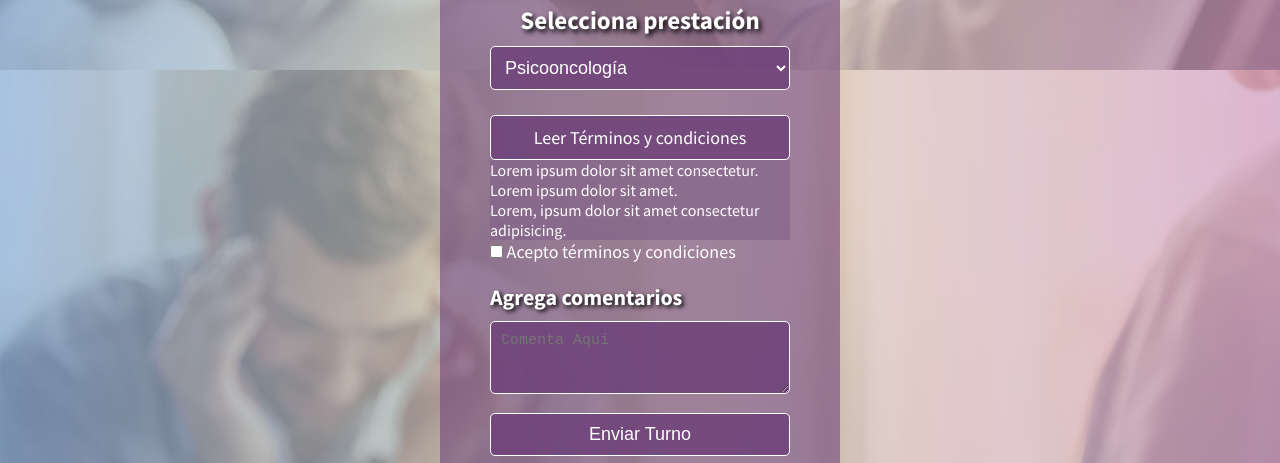
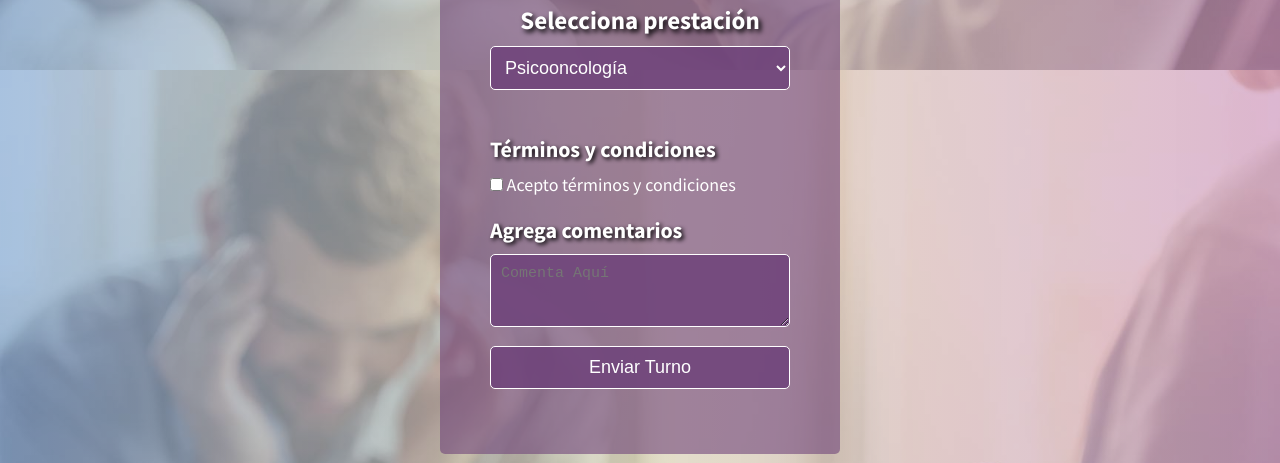
Before and after one commit to Stdiaz91/PreEntrega3-DiazSebastian, a plain HTML site: page pages/solicitar-turno.html in a window 1280 px wide. Shown: the part 818-1281 px from the top of the page. Drawn offline with nearby package versions, Linux system fonts and the light colour scheme; a web font is replaced by a local one.

Commit message:
Psico-Online.SegundaPreEntrega

```diff
--- a/css/styles.css
+++ b/css/styles.css
@@ -16,7 +16,7 @@
 /*----------------------- BODY--------------------------------*/
 
 body{
-    font-family: 'Source Sans Pro', sans-serif;
+    font-family: 'Source Sans Pro', sans-serif !important;
 }
 
                                 /*INDEX*/
@@ -50,6 +50,7 @@ body{
         filter: invert(98%) sepia(77%) saturate(3270%) hue-rotate(198deg) brightness(82%) contrast(88%);
     }
     .encabezado .contenedorlogo-h1 h1{
+        font-family: 'Source Sans Pro', sans-serif;
         color: white;
         font-size: 25px;
         cursor: default;
@@ -330,9 +331,6 @@ main{
 
     /*----------------------- SECTION 2--------------------------------*/
 
-.section-2{
-    font-family: 'Source Sans Pro', sans-serif;
-}
 .section-2 .contenedor-section-2{
     padding: 40px 0;
     width: 90%;
@@ -1471,8 +1469,8 @@ footer .leyenda p{
     transform: scale(1.1);
 }
 
-
-.turnos .contenedor-turnos .boton-coll{
+                    /*CÓDIGO DE BOOTSTRAP, MODIFICADO A MI NECESIDAD*/
+/* .turnos .contenedor-turnos .boton-coll{
     width: 100%;
     margin-top: 25px;
 }
@@ -1491,8 +1489,7 @@ footer .leyenda p{
 }
 .boton-coll .collapse .card{
     background-color: rgba(132, 99, 138, 0.699);
-
-}
+} */
 
                                 /*CONTACTO*/
 
--- a/pages/solicitar-turno.html
+++ b/pages/solicitar-turno.html
@@ -61,8 +61,9 @@
                         <option selected>Psicooncología</option>
                         <option>TCC individual</option>
                     </select>
-                    <!-- <h4 class="terminos-condiciones">Términos y condiciones</h4> -->
-                    <div class="boton-coll">
+                    <h4 class="terminos-condiciones">Términos y condiciones</h4>
+                            <!--CÓDIGO BOOTSTRAP-->
+                    <!-- <div class="boton-coll">
                         <p>
                             <a class="boton-p" data-bs-toggle="collapse" href="#collapseExample" role="button" aria-expanded="false" aria-controls="collapseExample">
                                 Leer Términos y condiciones
@@ -75,7 +76,7 @@
                                 <p>Lorem, ipsum dolor sit amet consectetur adipisicing.</p>
                             </div>
                         </div>
-                    </div>
+                    </div> -->
                     <label>
                         <input type="checkbox"> Acepto términos y condiciones
                     </label>
```
